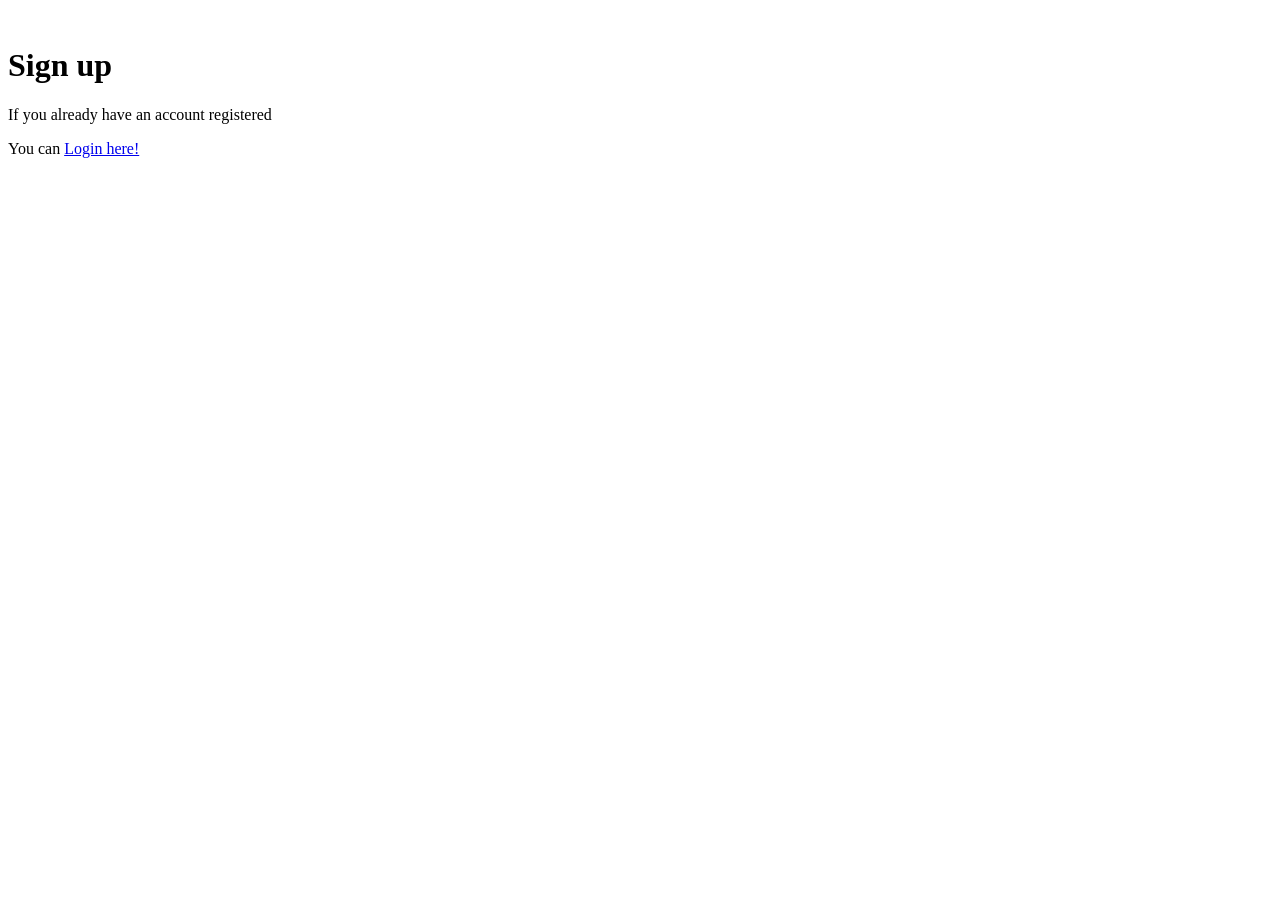
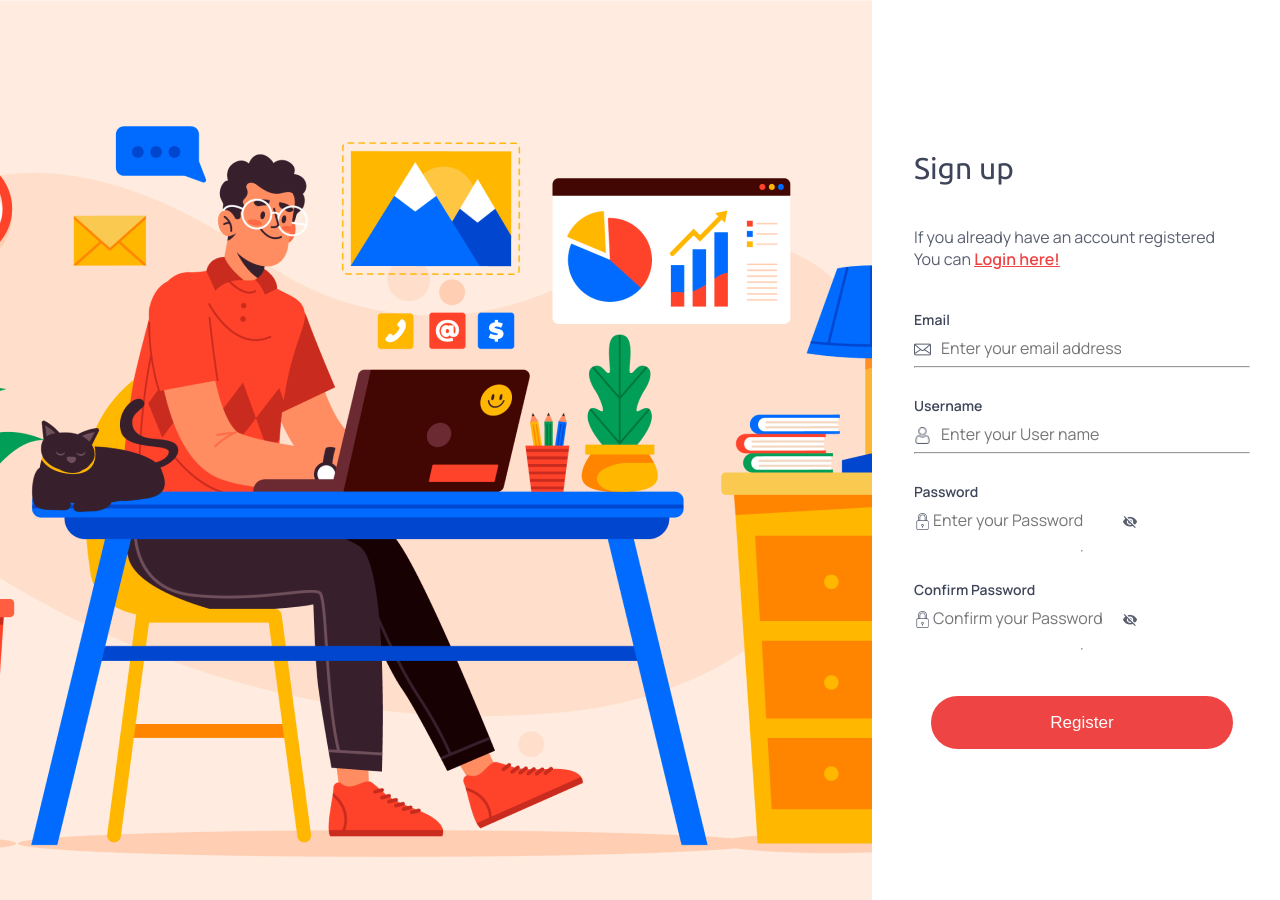
Before and after one commit to pochi-lightit/fe-challenge-4, a plain HTML site: page index.html in a window 1280 px wide. Before the commit the page ends 800 px from the top, so only its background shows below. Drawn offline with Linux system fonts and the light colour scheme.

Commit message:
adding media and changes to styling and form

```diff
--- a/index.html
+++ b/index.html
@@ -1,24 +1,111 @@
 <!DOCTYPE html>
 <html lang="en">
   <head>
-    <meta charset="UTF-8">
-    <meta name="viewport" content="width=device-width, initial-scale=1.0">
-    <link rel="stylesheet" href="styles.css" />
-    <link rel="stylesheet" href="https://fonts.googleapis.com/css?family=Ubuntu:400,700&display=swap">
-    <link rel="stylesheet" href="https://fonts.googleapis.com/css2?family=Manrope:wght@300;400;500;600;700&display=swap">
+    <meta charset="UTF-8" />
+    <meta name="viewport" content="width=device-width, initial-scale=1.0" />
+    <link rel="stylesheet" href="/fe-challenge-4/styles.css" />
+    <link
+      rel="stylesheet"
+      href="https://fonts.googleapis.com/css?family=Ubuntu:400,700&display=swap"
+    />
+    <link
+      rel="stylesheet"
+      href="https://fonts.googleapis.com/css2?family=Manrope:wght@300;400;500;600;700&display=swap"
+    />
     <title>Login</title>
   </head>
   <body>
+    <div class="main-container">
+      <img
+        src="/fe-challenge-4/media/images/3644996.png"
+        alt="login-image"
+        class="desktop-image"
+      />
+      <div class="register-box">
+        <h1>Sign up</h1>
         <div>
-        <img src="" alt="">
-        <div class="form">
-            <h1>Sign up</h1>
           <p>If you already have an account registered</p>
-            <p>You can
+          <p>
+            <span>You can</span>
             <a href="/">Login here!</a>
           </p>
         </div>
+
+        <form action="/" class="form">
+          <div class="field">
+            <label for="email" class="register-label">Email</label>
+            <div>
+              <div class="placeholder">
+                <img
+                  src="/fe-challenge-4/media/icons/message.png"
+                  alt="email-icon"
+                />
+                <input type="email" placeholder="Enter your email address" />
+              </div>
+              <hr />
+            </div>
           </div>
 
+          <div class="field">
+            <label for="username" class="register-label">Username</label>
+            <div>
+              <div class="placeholder">
+                <img
+                  src="/fe-challenge-4/media/icons/user.png"
+                  alt="user-icon"
+                  class="register-icon"
+                />
+                <input type="text" placeholder="Enter your User name" />
+              </div>
+              <hr />
+            </div>
+          </div>
+
+          <div class="field">
+            <label for="password" class="register-label">Password</label>
+            <div class="password-field">
+              <div class="placeholder">
+                <div class="password-placeholder">
+                  <img
+                    src="/fe-challenge-4/media/icons/padlock.png"
+                    alt="lock-icon"
+                  />
+                  <input type="password" placeholder="Enter your Password" />
+                </div>
+                <img
+                  src="/fe-challenge-4/media/icons/invisible.png"
+                  alt="crossed-eye-icon"
+                />
+              </div>
+            </div>
+            <hr />
+          </div>
+
+          <div class="field">
+            <label for="password" class="register-label"
+              >Confirm Password</label
+            >
+            <div class="password-field">
+              <div class="placeholder">
+                <div class="password-placeholder">
+                  <img
+                    src="/fe-challenge-4/media/icons/padlock.png"
+                    alt="lock-icon"
+                  />
+                  <input type="password" placeholder="Confirm your Password" />
+                </div>
+                <img
+                  src="/fe-challenge-4/media/icons/invisible.png"
+                  alt="crossed-eye-icon"
+                />
+              </div>
+            </div>
+            <hr />
+          </div>
+
+          <input type="submit" class="submit-button" value="Register"></input>
+        </form>
+      </div>
+    </div>
   </body>
 </html>
--- a/styles.css
+++ b/styles.css
@@ -0,0 +1,136 @@
+:root {
+  --highlight: #ef4444;
+  --text-black: #3f4559;
+  --text-label: #5a5f70;
+  --text-input: #5a5f70;
+  --white: #fcfcfc;
+  --sm: 14px;
+  --md: 16px;
+  --lg: 30px;
+}
+
+body {
+  font-family: "Manrope", sans-serif;
+  margin: 0;
+  padding: 0;
+  color: var(--text-black);
+  font-weight: 400;
+}
+
+.main-container {
+  display: flex;
+  flex-direction: row;
+  align-items: center;
+  gap: 12px;
+}
+
+.register-box {
+  display: flex;
+  flex-direction: column;
+  gap: 40px;
+  padding: 30px;
+  text-align: left;
+  width: 100%;
+  max-height: 666px;
+}
+
+h1 {
+  font-family: "Ubuntu", sans-serif;
+  font-size: var(--lg);
+  font-weight: 500;
+  margin: 0;
+  padding: 0;
+}
+
+p {
+  color: var(--text-label);
+  font-size: var(--md);
+  font-weight: 400;
+  margin: 0;
+  padding: 0;
+}
+
+a {
+  color: var(--highlight);
+  font-weight: 600;
+}
+
+.register-label {
+  font-weight: 600;
+  font-size: var(--sm);
+}
+
+input {
+  border: none;
+  width: 180px;
+}
+
+input::placeholder {
+  font-family: "Manrope", sans-serif;
+  font-size: var(--md);
+}
+
+.placeholder {
+  display: flex;
+  flex-direction: row;
+  gap: 8px;
+  align-items: center;
+  justify-items: center;
+}
+
+.desktop-image {
+  width: 100%;
+}
+
+@media (max-width: 768px) {
+  .desktop-image {
+    display: none;
+  }
+}
+
+.form {
+  display: flex;
+  flex-direction: column;
+  gap: 20px;
+}
+
+.field {
+  display: flex;
+  flex-direction: column;
+  gap: 12px;
+  padding: 0;
+  margin: 0;
+  width: 100%;
+}
+
+.password-placeholder {
+  display: flex;
+  flex-direction: row;
+  justify-content: space-between;
+}
+
+.register-icon {
+  width: 17px;
+  height: 17px;
+}
+
+.submit-button {
+  background-color: var(--highlight);
+  color: var(--white);
+  height: 53px;
+  width: 90%;
+  align-self: center;
+  border-radius: 50px;
+  font-size: 17px;
+  font-weight: 500;
+  margin-top: 18px;
+}
+
+.submit-button:hover {
+  background-color: var(--white);
+  color: var(--highlight);
+  border: var(--highlight);
+  border-style: solid;
+  border-width: 2px;
+  cursor: pointer;
+}
```
Also changed, not shown: media/icons/invisible.png (renamed from media/icons/invisible 1.png), media/icons/message.png (renamed from media/icons/message 1.png), media/icons/padlock.png (renamed from media/icons/padlock 1.png), media/icons/user.png (renamed from media/icons/user 1.png), media/images/3644996.png (renamed from media/images/3644996 1.png). Lines whose indentation alone changed are shown as unchanged.
